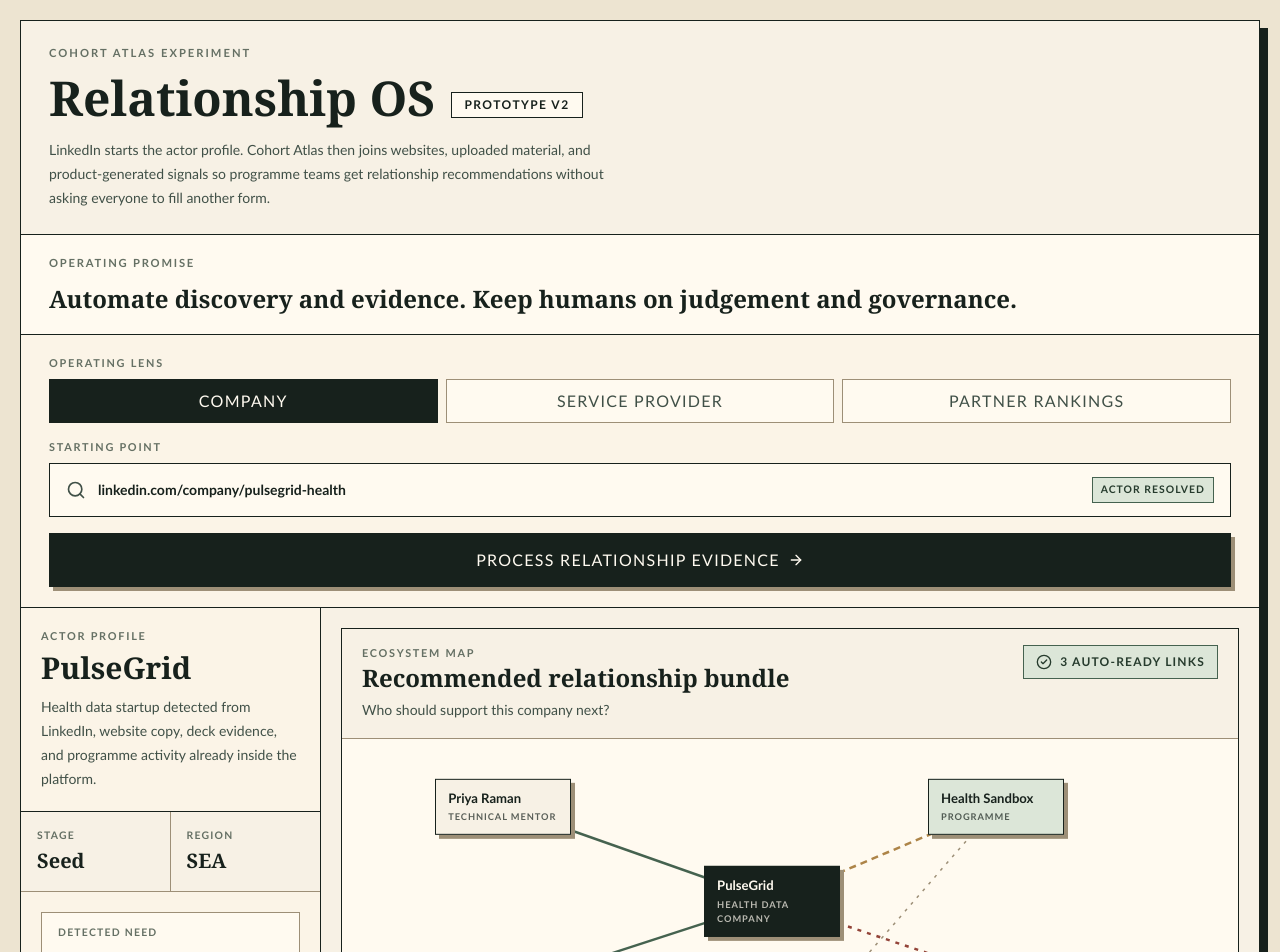
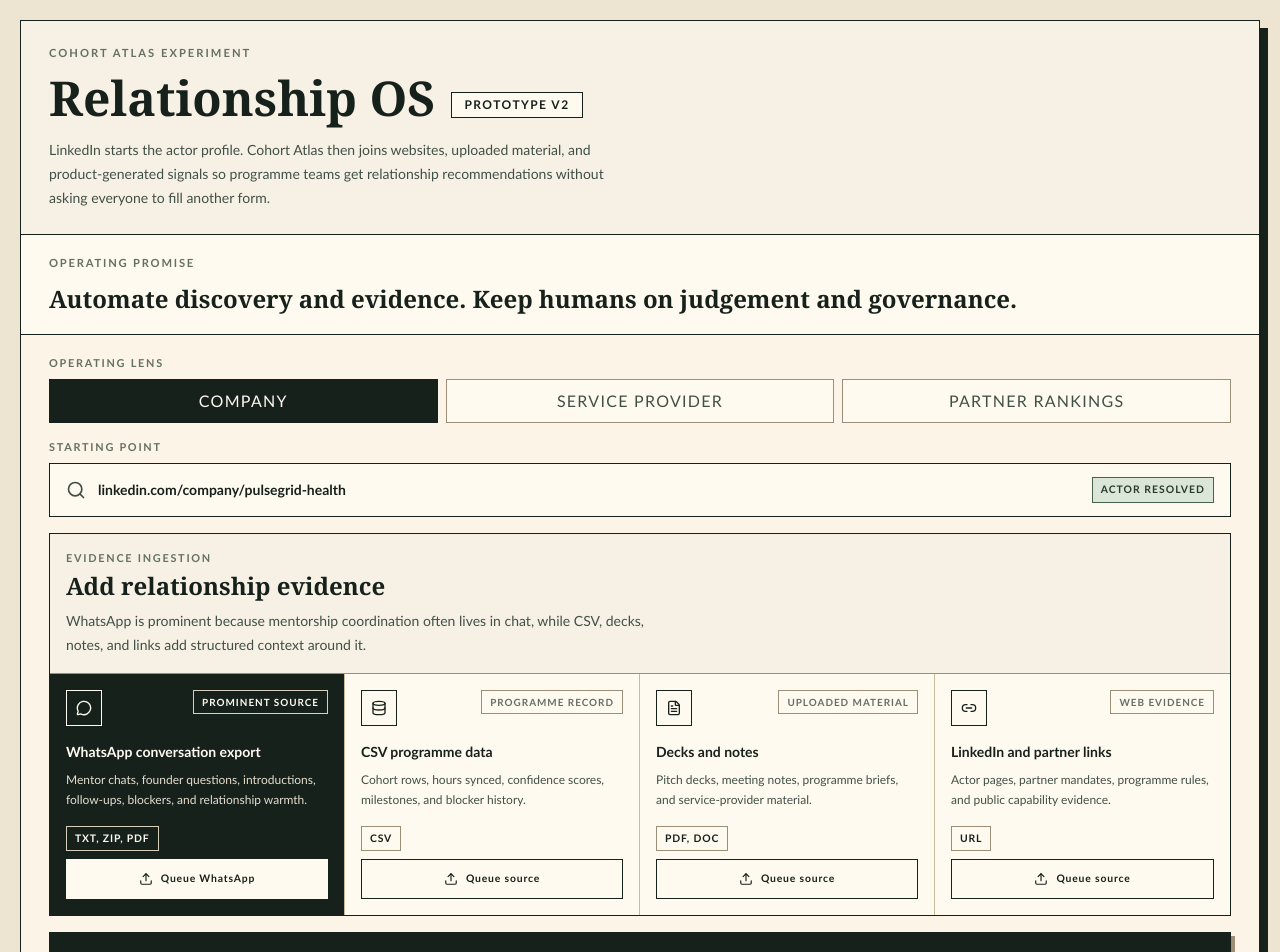
Before and after one commit to aniqamrin/BWAI_HACKATHON, a React (Vite) app: page / in a window 1280 px wide. Shown: the top 952 px of the page. Built offline with nearby package versions, Linux system fonts and the light colour scheme.

Commit message:
Add WhatsApp evidence ingestion

```diff
--- a/src/components/EcosystemCommandCenter.tsx
+++ b/src/components/EcosystemCommandCenter.tsx
@@ -9,8 +9,10 @@
   Globe2,
   Handshake,
   Link2,
+  MessageCircle,
   Search,
   ShieldCheck,
+  Upload,
   UserCheck,
   Users2,
 } from 'lucide-react';
@@ -89,6 +91,16 @@
   strokeDasharray?: string;
 };
 
+type EvidenceSource = {
+  id: string;
+  label: string;
+  title: string;
+  detail: string;
+  state: string;
+  icon: Icon;
+  primary?: boolean;
+};
+
 const externalSignals: Signal[] = [
   {
     label: 'LinkedIn anchor',
@@ -140,6 +152,42 @@
     detail: 'Past mentor outcomes, provider success rate, partner conversion signals.',
     state: 'Learning',
     icon: Database,
+  },
+];
+
+const evidenceSources: EvidenceSource[] = [
+  {
+    id: 'whatsapp',
+    label: 'Prominent source',
+    title: 'WhatsApp conversation export',
+    detail: 'Mentor chats, founder questions, introductions, follow-ups, blockers, and relationship warmth.',
+    state: 'TXT, ZIP, PDF',
+    icon: MessageCircle,
+    primary: true,
+  },
+  {
+    id: 'csv',
+    label: 'Programme record',
+    title: 'CSV programme data',
+    detail: 'Cohort rows, hours synced, confidence scores, milestones, and blocker history.',
+    state: 'CSV',
+    icon: Database,
+  },
+  {
+    id: 'deck',
+    label: 'Uploaded material',
+    title: 'Decks and notes',
+    detail: 'Pitch decks, meeting notes, programme briefs, and service-provider material.',
+    state: 'PDF, DOC',
+    icon: FileText,
+  },
+  {
+    id: 'links',
+    label: 'Web evidence',
+    title: 'LinkedIn and partner links',
+    detail: 'Actor pages, partner mandates, programme rules, and public capability evidence.',
+    state: 'URL',
+    icon: Link2,
   },
 ];
 
@@ -448,6 +496,104 @@
   );
 }
 
+function EvidenceIngestionPanel({
+  queuedEvidenceSource,
+  onQueueEvidence,
+}: {
+  queuedEvidenceSource: string | null;
+  onQueueEvidence: (sourceId: string) => void;
+}) {
+  const queuedSource = evidenceSources.find((source) => source.id === queuedEvidenceSource);
+
+  return (
+    <section className="border border-[#17211c] bg-[#fffaf0]">
+      <div className="border-b border-[#9d8f77] bg-[#f7f1e5] px-4 py-4">
+        <p className="ui-sans text-[0.68rem] font-bold uppercase tracking-[0.16em] text-[#657064]">Evidence ingestion</p>
+        <h2 className="mt-1 text-2xl font-semibold leading-tight">Add relationship evidence</h2>
+        <p className="ui-sans mt-2 max-w-[76ch] text-sm leading-6 text-[#405047]">
+          WhatsApp is prominent because mentorship coordination often lives in chat, while CSV, decks, notes, and links add
+          structured context around it.
+        </p>
+      </div>
+
+      <div className="grid min-w-0 grid-cols-1 divide-y divide-[#cab99d] lg:grid-cols-4 lg:divide-x lg:divide-y-0">
+        {evidenceSources.map((source) => {
+          const IconComponent = source.icon;
+          const isQueued = queuedEvidenceSource === source.id;
+          const isPrimary = Boolean(source.primary);
+
+          return (
+            <article
+              key={source.id}
+              className={`min-w-0 px-4 py-4 ${isPrimary ? 'bg-[#17211c] text-[#fffaf0]' : 'bg-[#fffaf0] text-[#17211c]'}`}
+            >
+              <div className="flex items-start justify-between gap-3">
+                <div className={`flex h-9 w-9 shrink-0 items-center justify-center border ${isPrimary ? 'border-[#fffaf0]' : 'border-[#17211c]'}`}>
+                  <IconComponent className="h-4 w-4" aria-hidden />
+                </div>
+                <span
+                  className={`ui-sans border px-2 py-1 text-[0.62rem] font-bold uppercase tracking-[0.1em] ${
+                    isPrimary ? 'border-[#d9cfbd] text-[#fffaf0]' : 'border-[#9d8f77] text-[#657064]'
+                  }`}
+                >
+                  {source.label}
+                </span>
+              </div>
+              <h3 className="ui-sans mt-4 text-sm font-bold">{source.title}</h3>
+              <p className={`ui-sans mt-2 text-xs leading-5 ${isPrimary ? 'text-[#e5decd]' : 'text-[#405047]'}`}>{source.detail}</p>
+              <div className="ui-sans mt-4 flex flex-col gap-2 text-[0.65rem] font-bold uppercase tracking-[0.08em]">
+                <span className={`w-fit border px-2 py-1 ${isPrimary ? 'border-[#d9cfbd]' : 'border-[#9d8f77]'}`}>{source.state}</span>
+                <button
+                  aria-label={`Queue ${source.title.replace('conversation export', 'export')}`}
+                  className={`flex min-h-10 items-center justify-center gap-2 border px-3 py-2 ${
+                    isPrimary
+                      ? 'border-[#fffaf0] bg-[#fffaf0] text-[#17211c]'
+                      : 'border-[#17211c] bg-[#fffaf0] text-[#17211c] hover:bg-[#17211c] hover:text-[#fffaf0] focus-visible:bg-[#17211c] focus-visible:text-[#fffaf0]'
+                  }`}
+                  onClick={() => onQueueEvidence(source.id)}
+                >
+                  <Upload className="h-3.5 w-3.5" aria-hidden />
+                  {isQueued ? 'Queued' : source.id === 'whatsapp' ? 'Queue WhatsApp' : 'Queue source'}
+                </button>
+              </div>
+            </article>
+          );
+        })}
+      </div>
+
+      {queuedSource ? (
+        <div className="grid gap-3 border-t border-[#9d8f77] bg-[#dce6d8] px-4 py-4 md:grid-cols-3">
+          <div className="md:col-span-3">
+            <p className="ui-sans text-sm font-bold text-[#17211c]">
+              {queuedSource.id === 'whatsapp'
+                ? 'WhatsApp evidence queued for AI extraction.'
+                : `${queuedSource.title} queued for AI extraction.`}
+            </p>
+          </div>
+          <div className="border border-[#45624f] bg-[#fffaf0] px-3 py-3">
+            <p className="ui-sans text-[0.65rem] font-bold uppercase tracking-[0.12em] text-[#45624f]">Conversation signals</p>
+            <p className="ui-sans mt-2 text-xs font-bold leading-5 text-[#17211c]">
+              Actors, blockers, commitments, follow-ups, and relationship warmth.
+            </p>
+          </div>
+          <div className="border border-[#45624f] bg-[#fffaf0] px-3 py-3">
+            <p className="ui-sans text-[0.65rem] font-bold uppercase tracking-[0.12em] text-[#45624f]">Mentorship signals</p>
+            <p className="ui-sans mt-2 text-xs font-bold leading-5 text-[#17211c]">
+              Mentor responsiveness, advice quality, unresolved asks, and follow-up gaps.
+            </p>
+          </div>
+          <div className="border border-[#45624f] bg-[#fffaf0] px-3 py-3">
+            <p className="ui-sans text-[0.65rem] font-bold uppercase tracking-[0.12em] text-[#45624f]">Privacy guardrail</p>
+            <p className="ui-sans mt-2 text-xs font-bold leading-5 text-[#17211c]">
+              Extract relationship signals, keep judgement and governance with programme admins.
+            </p>
+          </div>
+        </div>
+      ) : null}
+    </section>
+  );
+}
+
 function RelationshipMap({
   evidenceProcessed,
   approvedCount,
@@ -600,6 +746,7 @@
 
 export function EcosystemCommandCenter() {
   const [evidenceProcessed, setEvidenceProcessed] = useState(false);
+  const [queuedEvidenceSource, setQueuedEvidenceSource] = useState<string | null>(null);
   const [activeLensId, setActiveLensId] = useState<LensId>('company');
   const [selectedActionId, setSelectedActionId] = useState('provider');
   const [decisions, setDecisions] = useState<Record<string, ActionDecision>>({});
@@ -693,6 +840,7 @@
               </span>
             </div>
           </div>
+          <EvidenceIngestionPanel queuedEvidenceSource={queuedEvidenceSource} onQueueEvidence={setQueuedEvidenceSource} />
           <button
             className="ui-sans flex min-h-[54px] w-full items-center justify-center gap-2 border border-[#17211c] bg-[#17211c] px-5 py-3 text-sm font-bold uppercase tracking-[0.08em] text-[#fffaf0] shadow-[4px_4px_0_#9d8f77]"
             onClick={() => {
```
Also changed, not shown: 1 other file (tests, documents, lock files or other folders).
